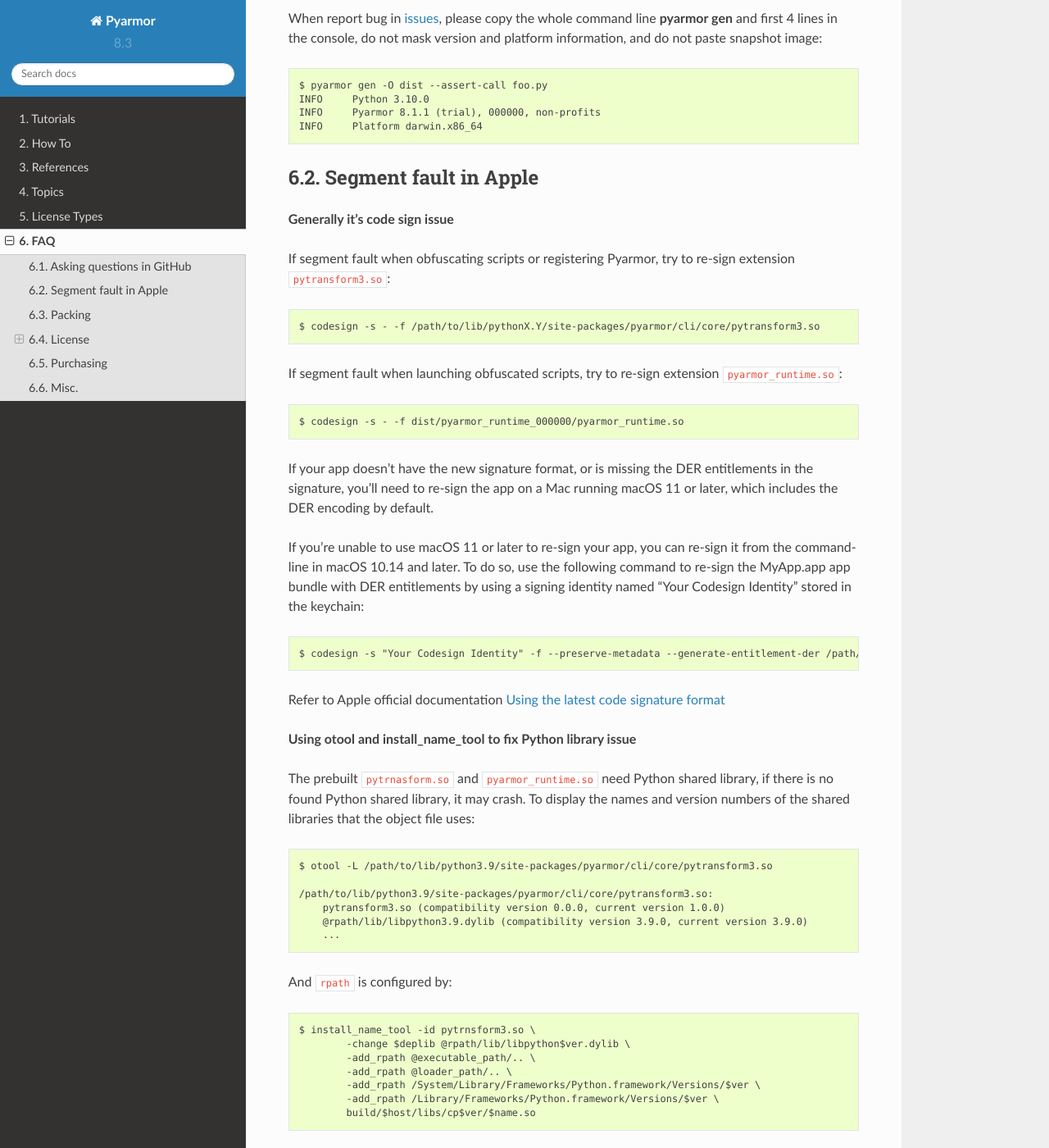
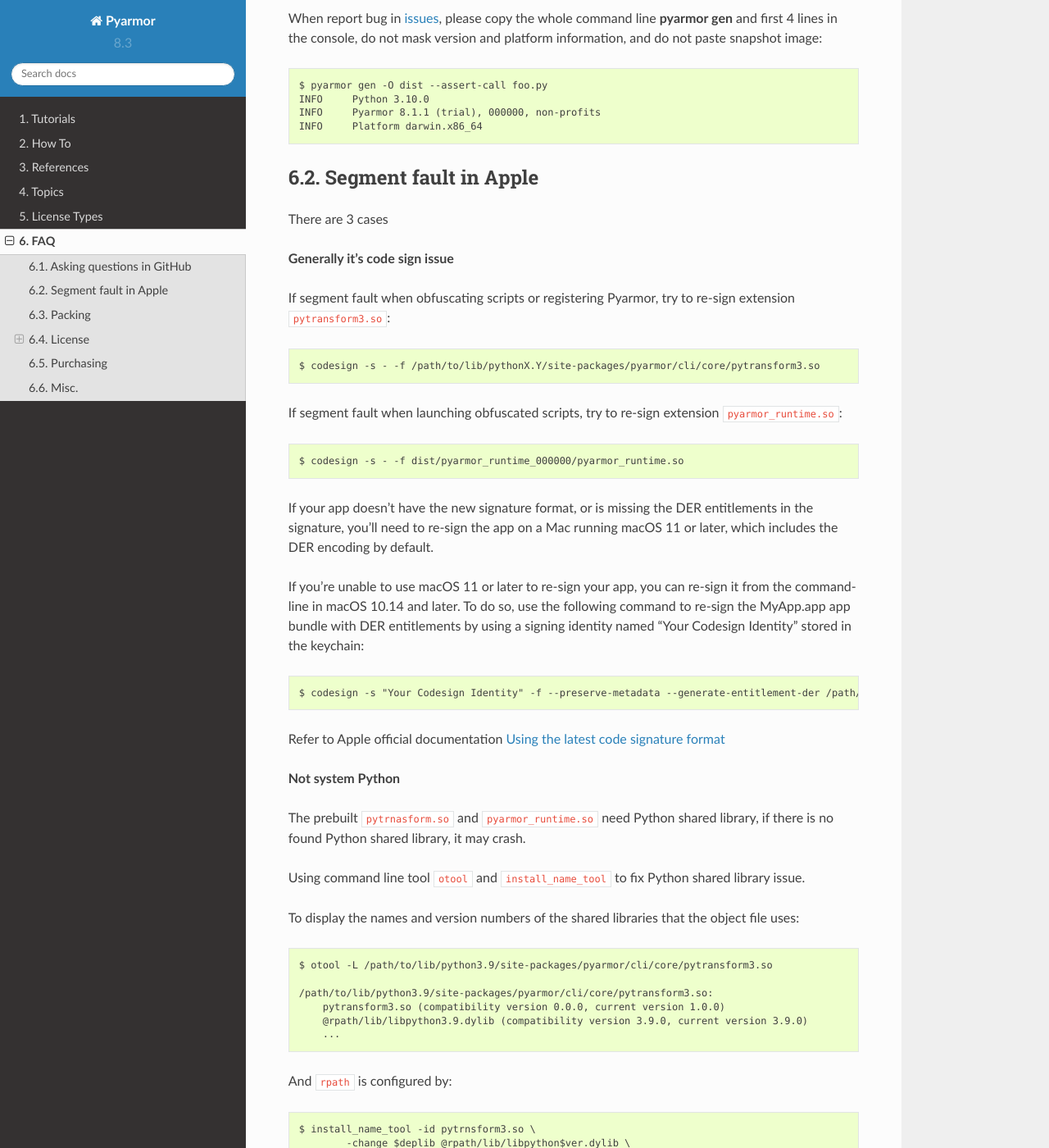
Before and after one commit to dashingsoft/pyarmor, a Sphinx documentation site: the page built from docs/questions.rst, in a window 1280 px wide and 1400 px high, scrolled down 709 px. Shown: the whole window at 82% size. Built offline with Sphinx 7.4.7 and the Read the Docs theme 2.0.0, drawn with Linux system fonts in a browser that asks for light colours.

Commit message:
Refine answer for Apple Segmentfault

```diff
--- a/docs/questions.rst
+++ b/docs/questions.rst
@@ -55,6 +55,8 @@
 Segment fault in Apple
 ======================
 
+There are 3 cases
+
 **Generally it's code sign issue**
 
 If segment fault when obfuscating scripts or registering Pyarmor, try to re-sign extension ``pytransform3.so``::
@@ -73,9 +75,13 @@
 
 Refer to Apple official documentation `Using the latest code signature format`__
 
-**Using otool and install_name_tool to fix Python library issue**
+**Not system Python**
 
-The prebuilt ``pytrnasform.so`` and ``pyarmor_runtime.so`` need Python shared library, if there is no found Python shared library, it may crash. To display the names and version numbers of the shared libraries that the object file uses::
+The prebuilt ``pytrnasform.so`` and ``pyarmor_runtime.so`` need Python shared library, if there is no found Python shared library, it may crash.
+
+Using command line tool ``otool`` and ``install_name_tool`` to fix Python shared library issue.
+
+To display the names and version numbers of the shared libraries that the object file uses::
 
     $ otool -L /path/to/lib/python3.9/site-packages/pyarmor/cli/core/pytransform3.so
 
```
